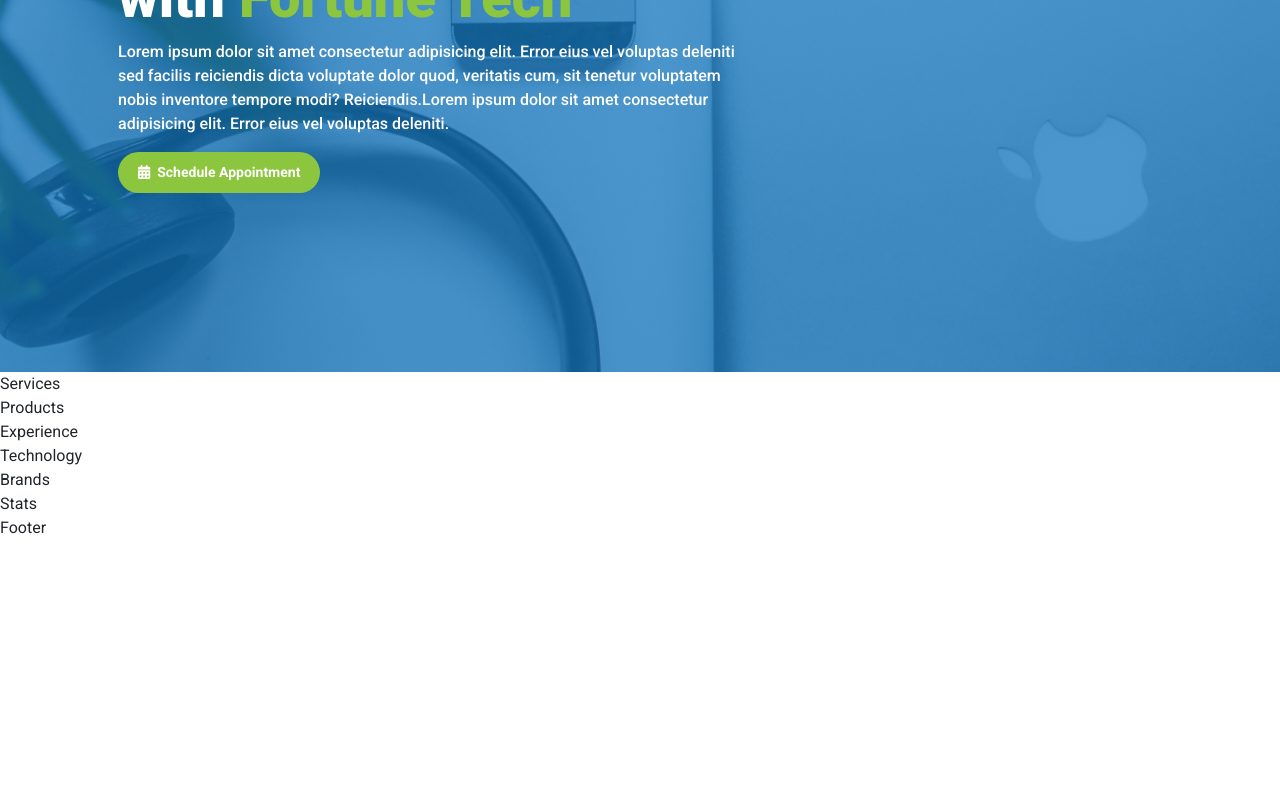
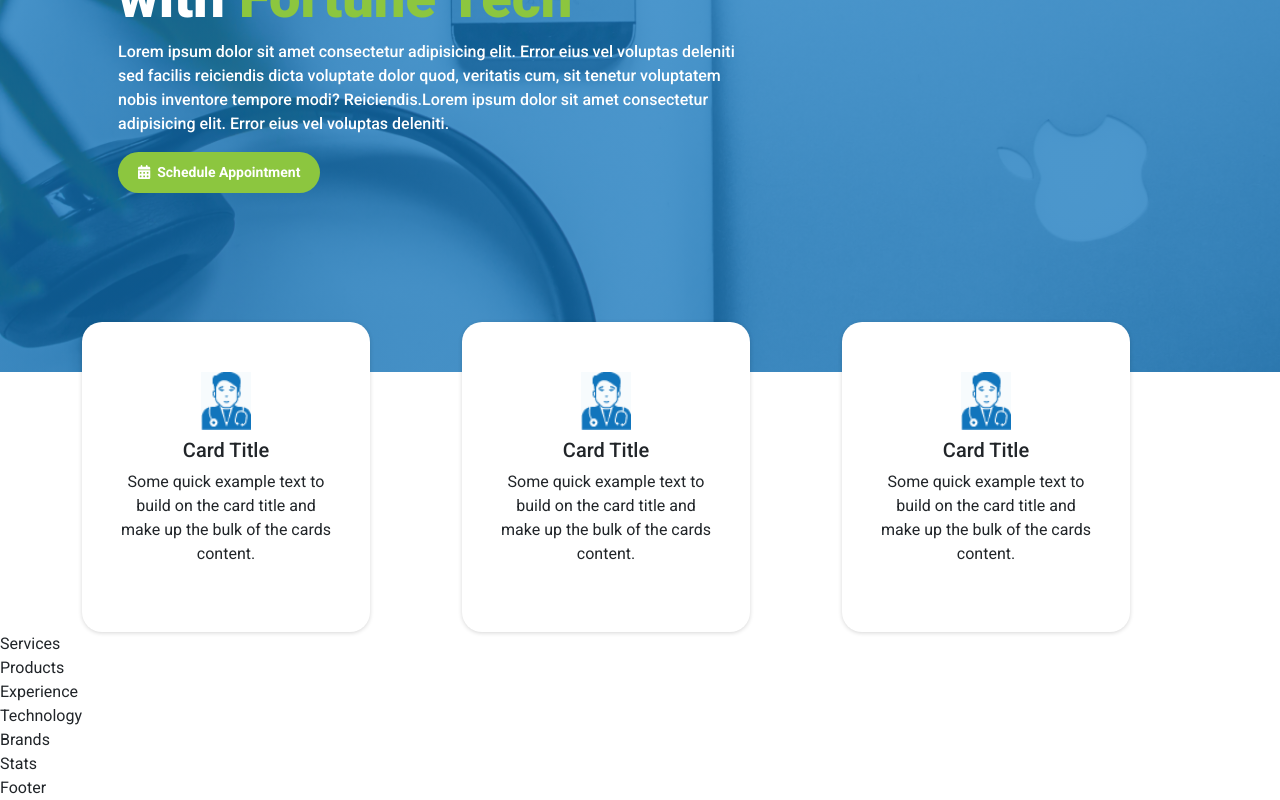
Before and after one commit to Shamonti/fortune-tech-landing-page, a React (Vite) app: page / in a window 1280 px wide. Shown: the part 429-1229 px from the top of the page. Before the commit the page ends 969 px from the top, so only its background shows below. Built offline with nearby package versions, Linux system fonts and the light colour scheme; a web font is replaced by a local one.

Commit message:
Added about section

```diff
--- a/src/App.jsx
+++ b/src/App.jsx
@@ -1,5 +1,6 @@
 import Menu from './components/Menu';
 import Hero from './components/Hero';
+import About from './components/About';
 import Services from './components/Services';
 import Products from './components/Products';
 import Experience from './components/Experience';
@@ -17,6 +18,7 @@
       </header>
       <main>
         <Hero />
+        <About />
         <Services />
         <Products />
         <Experience />
--- /dev/null
+++ b/src/components/About.jsx
@@ -0,0 +1,58 @@
+import { Col, Container, Row } from 'react-bootstrap';
+import Card from 'react-bootstrap/Card';
+import Doctor from '../assets/doctor.png';
+
+function About() {
+  return (
+    <section className='about-section'>
+      <Container>
+        <Row className='margin'>
+          <Col>
+            <Card style={{ width: '18rem' }}>
+              <div className='circle'>
+                <Card.Img variant='top' src={Doctor} />
+              </div>
+              <Card.Body>
+                <Card.Title>Card Title</Card.Title>
+                <Card.Text>
+                  Some quick example text to build on the card title and make up
+                  the bulk of the cards content.
+                </Card.Text>
+              </Card.Body>
+            </Card>
+          </Col>
+          <Col>
+            <Card style={{ width: '18rem' }}>
+              <div className='circle'>
+                <Card.Img variant='top' src={Doctor} />
+              </div>
+              <Card.Body>
+                <Card.Title>Card Title</Card.Title>
+                <Card.Text>
+                  Some quick example text to build on the card title and make up
+                  the bulk of the cards content.
+                </Card.Text>
+              </Card.Body>
+            </Card>
+          </Col>
+          <Col>
+            <Card style={{ width: '18rem' }}>
+              <div className='circle'>
+                <Card.Img variant='top' src={Doctor} />
+              </div>
+              <Card.Body>
+                <Card.Title>Card Title</Card.Title>
+                <Card.Text>
+                  Some quick example text to build on the card title and make up
+                  the bulk of the cards content.
+                </Card.Text>
+              </Card.Body>
+            </Card>
+          </Col>
+        </Row>
+      </Container>
+    </section>
+  );
+}
+
+export default About;
--- a/src/index.css
+++ b/src/index.css
@@ -63,3 +63,29 @@
   background-color: rgba(140, 198, 63, 0.75) !important;
   border-color: none !important;
 }
+
+.about-section .margin {
+  margin-top: -50px;
+}
+
+.about-section .circle {
+  height: 50px;
+  width: 50px;
+
+  background-color: rgba(17, 117, 188, 0.03);
+}
+
+.about-section .card {
+  border-radius: 20px;
+  border: none !important;
+  padding: 50px 20px;
+  box-shadow: rgba(0, 0, 0, 0.16) 0px 1px 4px;
+
+  display: flex;
+  justify-content: center;
+  align-items: center;
+}
+
+.about-section .card-body {
+  text-align: center;
+}
```
Also changed, not shown: src/assets/doctor.png (renamed from src/assets/1x/Asset 1.png).
